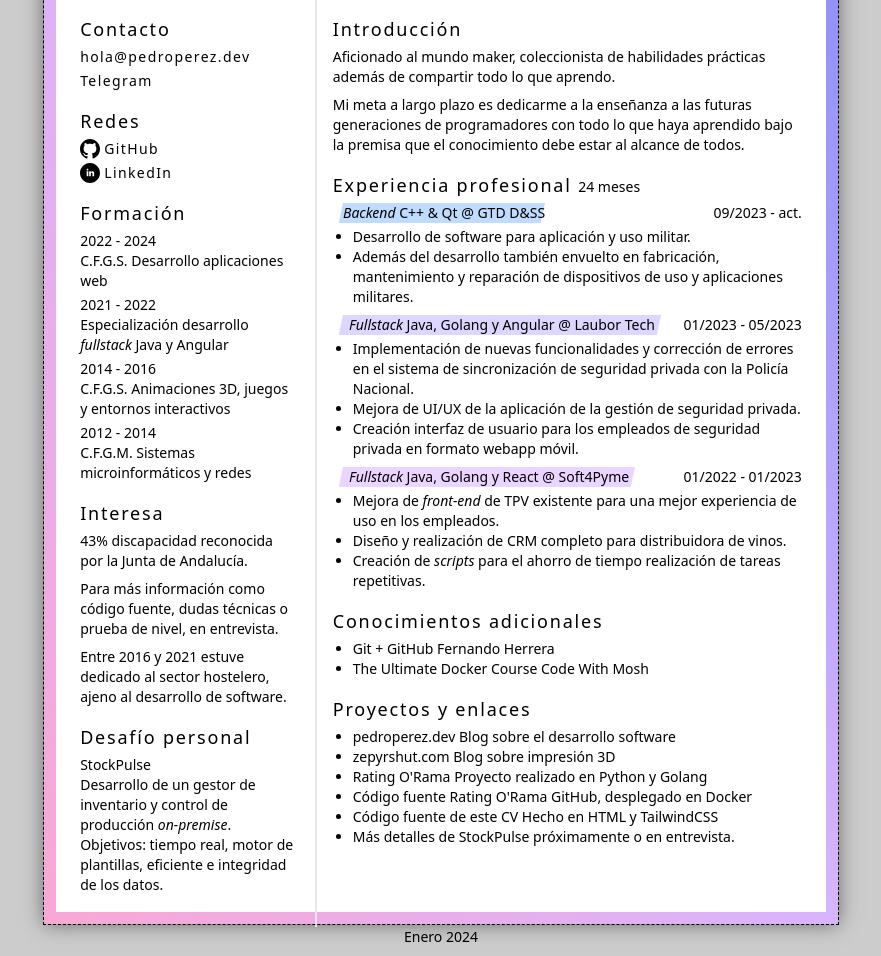
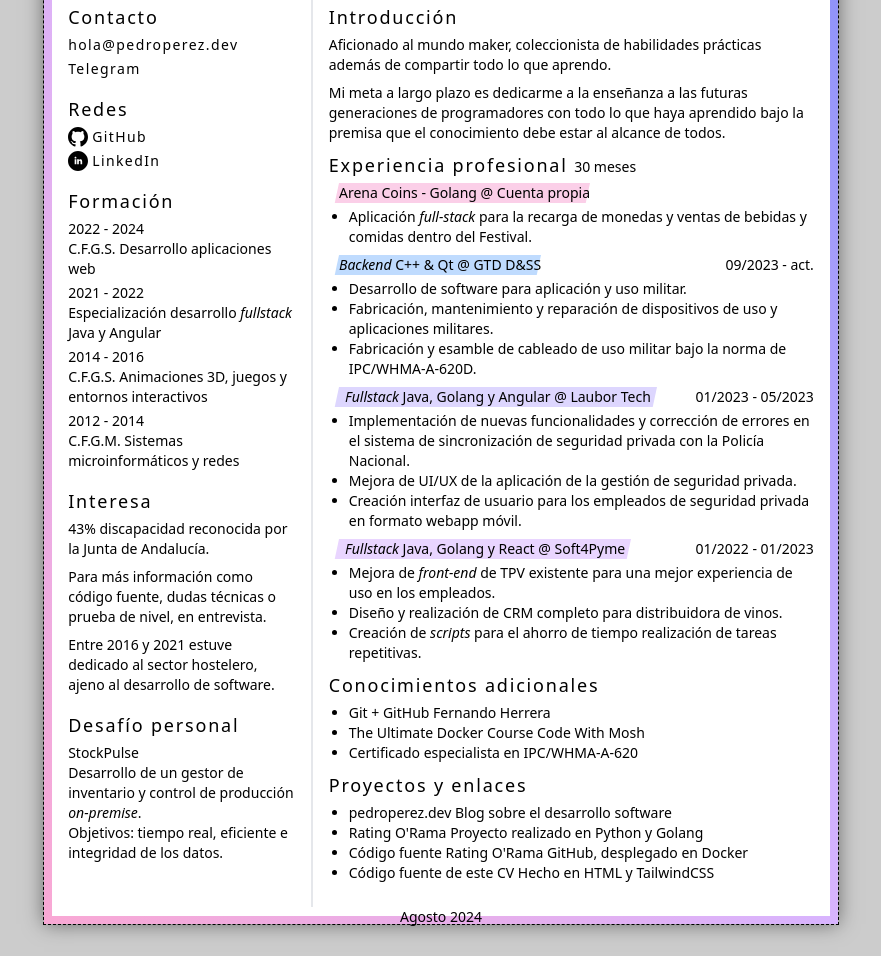
Before and after one commit to zepyrshut/resume, a plain HTML site: page index.html in a window 1280 px wide. Shown: the part 231-1187 px from the top of the page, without its empty margins (199-1080 px from the left). Drawn offline with nearby package versions, Linux system fonts and the light colour scheme.

Commit message:
feat: 📝 update resume

```diff
--- a/index.html
+++ b/index.html
@@ -12,8 +12,8 @@
 </head>
 
 <body style="--bleeding: 0cm; --margin: 0cm">
-  <div class="page p-3 bg-gradient-to-tr from-pink-300 via-purple-300 to-indigo-400">
-    <div class="bg-white h-full p-2">
+  <div class="page p-2 bg-gradient-to-tr from-pink-300 via-purple-300 to-indigo-400">
+    <div class="bg-white h-full">
       <!-- Your content here -->
 
       <div class="flex">
@@ -25,7 +25,7 @@
           <h1 class="text-5xl tracking-widest mb-3 font-light">
             Pedro Pérez
           </h1>
-          <p class="tracking-widest mb-6">
+          <p class="tracking-widest">
             Desarrollador <span class="italic">backend</span> Java et
             Golang
           </p>
@@ -122,7 +122,7 @@
               <div>
                 <p class="font-medium">StockPulse</p>
                 <p>Desarrollo de un gestor de inventario y control de producción <span class="italic">on-premise</span>.</p>
-                <p><span class="font-medium">Objetivos</span>: tiempo real, motor de plantillas, eficiente e integridad de los datos.</p>
+                <p><span class="font-medium">Objetivos</span>: tiempo real, eficiente e integridad de los datos.</p>
               </div>
             </div>
           </div>
@@ -131,7 +131,7 @@
         <div class="bg-gray-200 w-0.5"></div>
 
         <div class="w-2/3 p-4">
-          <div class="mb-4">
+          <div class="mb-2">
             <h2 class="tracking-widest mb-1 text-lg">Introducción</h2>
             <div class="text-sm flex flex-col gap-2 font-light">
               <p>
@@ -147,31 +147,26 @@
             </div>
           </div>
 
-          <div class="mb-4">
+          <div class="mb-2">
             <h2 class="tracking-widest mb-1 text-lg">
-              Experiencia profesional <span class="text-sm font-thin tracking-normal">24 meses</span>
+              Experiencia profesional <span class="text-sm font-thin tracking-normal">30 meses</span>
             </h2>
-            <!-- <div class="text-sm flex flex-col gap-1 mb-2">
+            <div class="text-sm flex flex-col gap-1 mb-2">
               <div class="flex justify-between">
-                <div class="ml-2.5 bg-blue-200 skew">
+                <div class="ml-2.5 bg-pink-200 skew">
                   <div class="unskew">
 
-                    <span class="italic">Backend</span> Java y Golang @ Cuenta propia
+                    <span>Arena Coins</span> - Golang @ Cuenta propia
                   </div>
                 </div>
-                <div class="font-light">05/2023 - act.</div>
               </div>
               <ul class="list-disc ml-5 font-light">
                 <li>
-                  Implementación de nuevas funcionalidades y mantenimiento del
-                  software TPV en todas su capas.
-                </li>
-                <li>
-                  Asegurar completa disponibilidad de todos los sitios web del
-                  grupo de restauración.
+                  Aplicación <i>full-stack</i> para la recarga de monedas y ventas de bebidas
+                  y comidas dentro del Festival.
                 </li>
               </ul>
-            </div> -->
+            </div>
 
             <div class="text-sm flex flex-col gap-1 mb-2">
               <div class="flex justify-between">
@@ -188,8 +183,12 @@
                   Desarrollo de software para aplicación y uso militar.
                 </li>
                 <li>
-                  Además del desarrollo también envuelto en fabricación, mantenimiento y reparación de dispositivos de uso y aplicaciones
+                  Fabricación, mantenimiento y reparación de dispositivos de uso y aplicaciones
                   militares.
+                </li>
+                <li>
+                  Fabricación y esamble de cableado de uso militar bajo la norma de
+                  IPC/WHMA-A-620D.
                 </li>
               </ul>
             </div>
@@ -246,7 +245,7 @@
               </ul>
             </div>
           </div>
-          <div class="mb-4">
+          <div class="mb-2">
             <h2 class="text-lg tracking-widest mb-1">Conocimientos adicionales
             </h2>
             <div class="text-sm flex flex-col gap-1 font-light">
@@ -254,12 +253,14 @@
               <ul class="list-disc ml-5 font-light">
                 <li>Git + GitHub <span class="font-thin">Fernando Herrera</span> </li>
                 <li>The Ultimate Docker Course <span class="font-thin">Code With Mosh</span> </li>
+                <li>Certificado especialista en IPC/WHMA-A-620</li>
+
               </ul>
 
             </div>
           </div>
 
-          <div class="mb-4">
+          <div class="mb-2">
             <h2 class="text-lg tracking-widest mb-1">Proyectos y enlaces
             </h2>
             <div class="text-sm flex flex-col gap-1 font-light">
@@ -267,22 +268,22 @@
               <ul class="list-disc ml-5 font-light">
                 <li><a href="https://pedroperez.dev/">pedroperez.dev <span class="font-thin">Blog sobre el desarrollo
                       software</span></li>
-                <li><a href="https://zepyrshut.com/">zepyrshut.com</a> <span class="font-thin">Blog sobre impresión
-                    3D</span></li>
+                <!-- <li><a href="https://zepyrshut.com/">zepyrshut.com</a> <span class="font-thin">Blog sobre impresión
+                    3D</span></li> -->
                 <li><a href="https://ratingorama.com/">Rating O'Rama</a> <span class="font-thin">Proyecto realizado en
                     Python y Golang</span> </li>
                 <li><a href="https://github.com/zepyrshut/rating-orama">Código fuente Rating O'Rama</a> <span
                     class="font-thin">GitHub, desplegado en Docker</span> </li>
                 <li><a href="https://github.com/zepyrshut/resume">Código fuente de este CV</a> <span
                     class="font-thin">Hecho en HTML y TailwindCSS</span></li>
-                    <li>Más detalles de <span class="font-medium">StockPulse</span> próximamente o en entrevista.</li>
+                    <!-- <li>Más detalles de <span class="font-medium">StockPulse</span> próximamente o en entrevista.</li> -->
               </ul>
             </div>
           </div>
         </div>
       </div>
 
-      <div class="text-center text-sm ">Enero 2024</div>
+      <div class="text-center text-sm ">Agosto 2024</div>
 
       <!-- End of your content -->
     </div>
```
